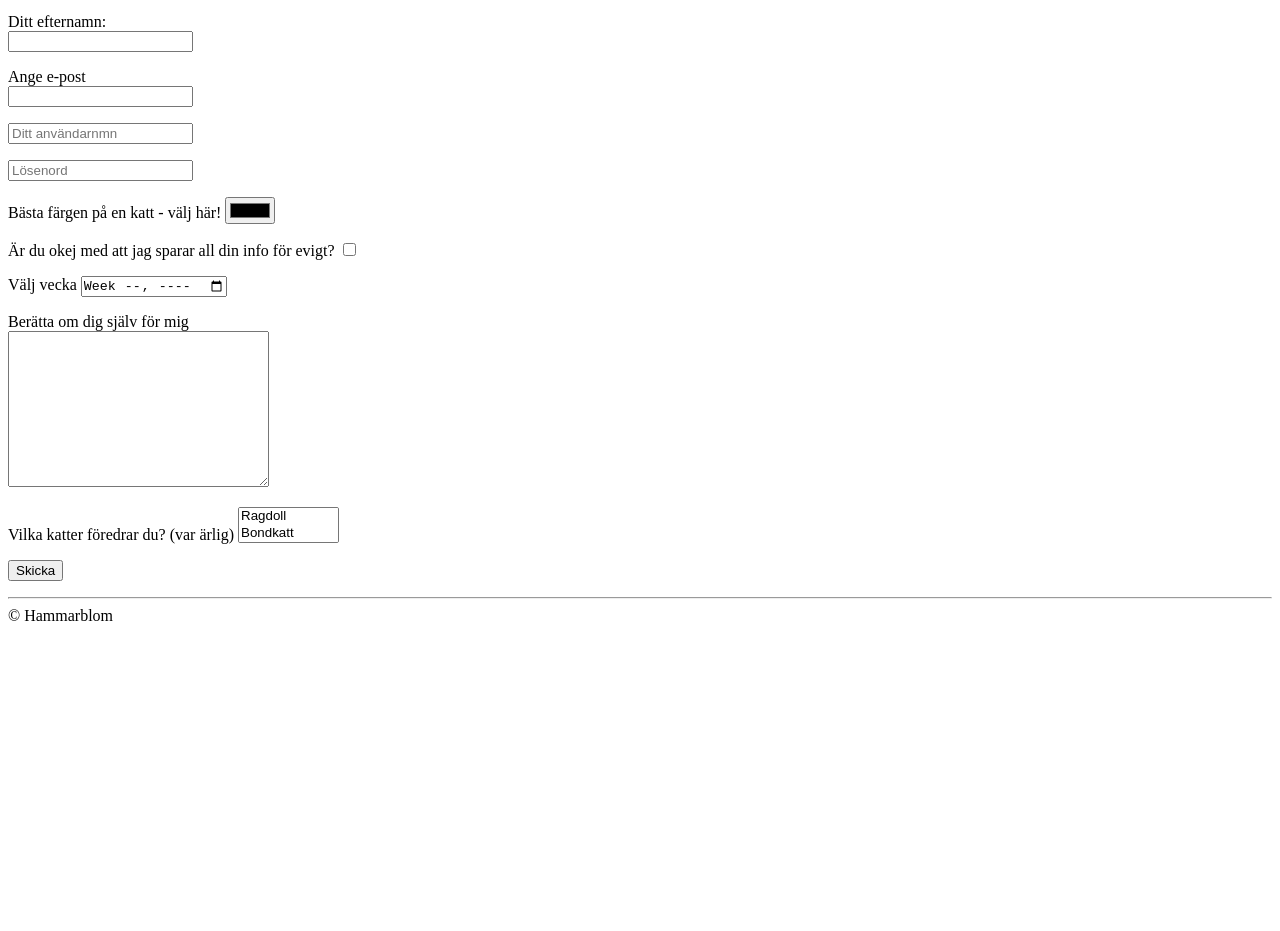
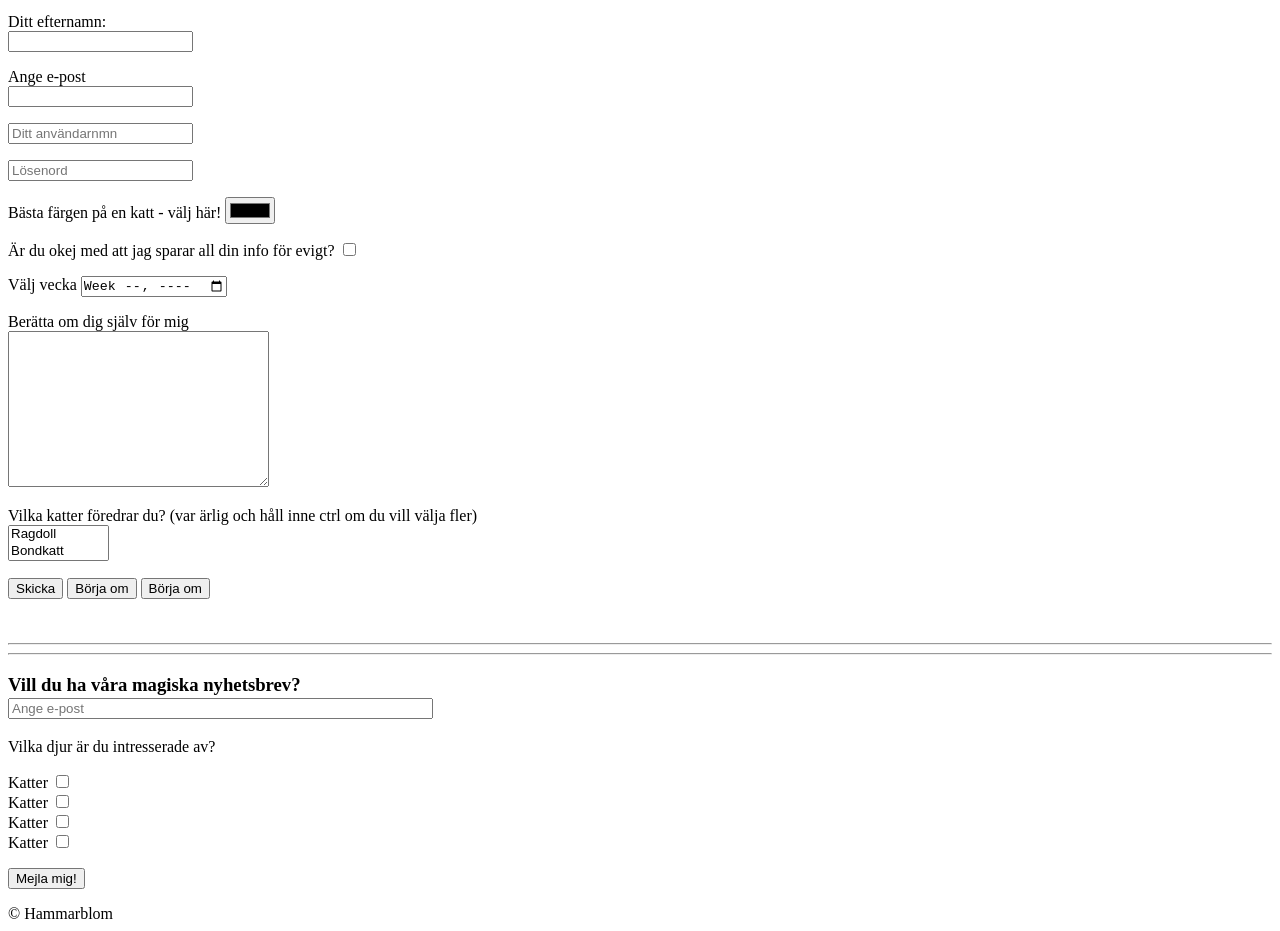
Before and after one commit to Hammarblom/6sep, a plain HTML site: page contact.html in a window 1280 px wide. Shown: the part 166-1097 px from the top of the page. Before the commit the page ends 800 px from the top, so only its background shows below. Drawn offline with Linux system fonts and the light colour scheme.

Commit message:
la till info om vårt nyhetsbrev

```diff
--- a/contact.html
+++ b/contact.html
@@ -44,7 +44,6 @@
             <!--Gör attributet required-->
             <input type="text" name="username" placeholder="Ditt användarnmn" required minlength="2" maxlength="5">
         </p>
-
         <p>
             <input type="password" name="password" id="password" placeholder="Lösenord">
         </p>
@@ -70,7 +69,7 @@
         </p>
 
         <p>
-            Vilka katter föredrar du? (var ärlig)
+            Vilka katter föredrar du? (var ärlig och håll inne ctrl om du vill välja fler) <br>
             <select name="cats" id="cats" multiple size="2">
                 <option value="Ragdoll">Ragdoll</option>
                 <option value="Bondkatt">Bondkatt</option>
@@ -80,13 +79,41 @@
             </select>
         </p>
 
-        <p>
-            <input type="submit" value="Skicka">
-        </p>
+
+        <input type="submit" value="Skicka">
+
+        <input type="reset" value="Börja om">
+
+        <button type="reset">Börja om</button>
 
     </form>
+    <br><br>
+    <hr>
+    <hr>
 
-    <hr>
+    <form action="#" method="get">
+        <h3>
+            Vill du ha våra magiska nyhetsbrev? <br>
+            <input type="email" name="newsletter" id="newsletter" required placeholder="Ange e-post" size="50">
+        </h3>
+
+        <p>Vilka djur är du intresserade av?</p>
+        <label for="pets_cats">Katter</label>
+        <input type="checkbox" name="pets_cats" id="pets_cats">
+        <br>
+        <label for="pets_cats">Katter</label>
+        <input type="checkbox" name="pets_cats" id="pets_cats">
+        <br>
+        <label for="pets_cats">Katter</label>
+        <input type="checkbox" name="pets_cats" id="pets_cats">
+        <br>
+        <label for="pets_cats">Katter</label>
+        <input type="checkbox" name="pets_cats" id="pets_cats">
+
+        <p>
+            <button type="submit">Mejla mig!</button>
+        </p>
+    </form>
 
     <footer>
         <!--Här kan du lägga in olika symboler - ex för copyrights genom att använda html-entites-->
```
